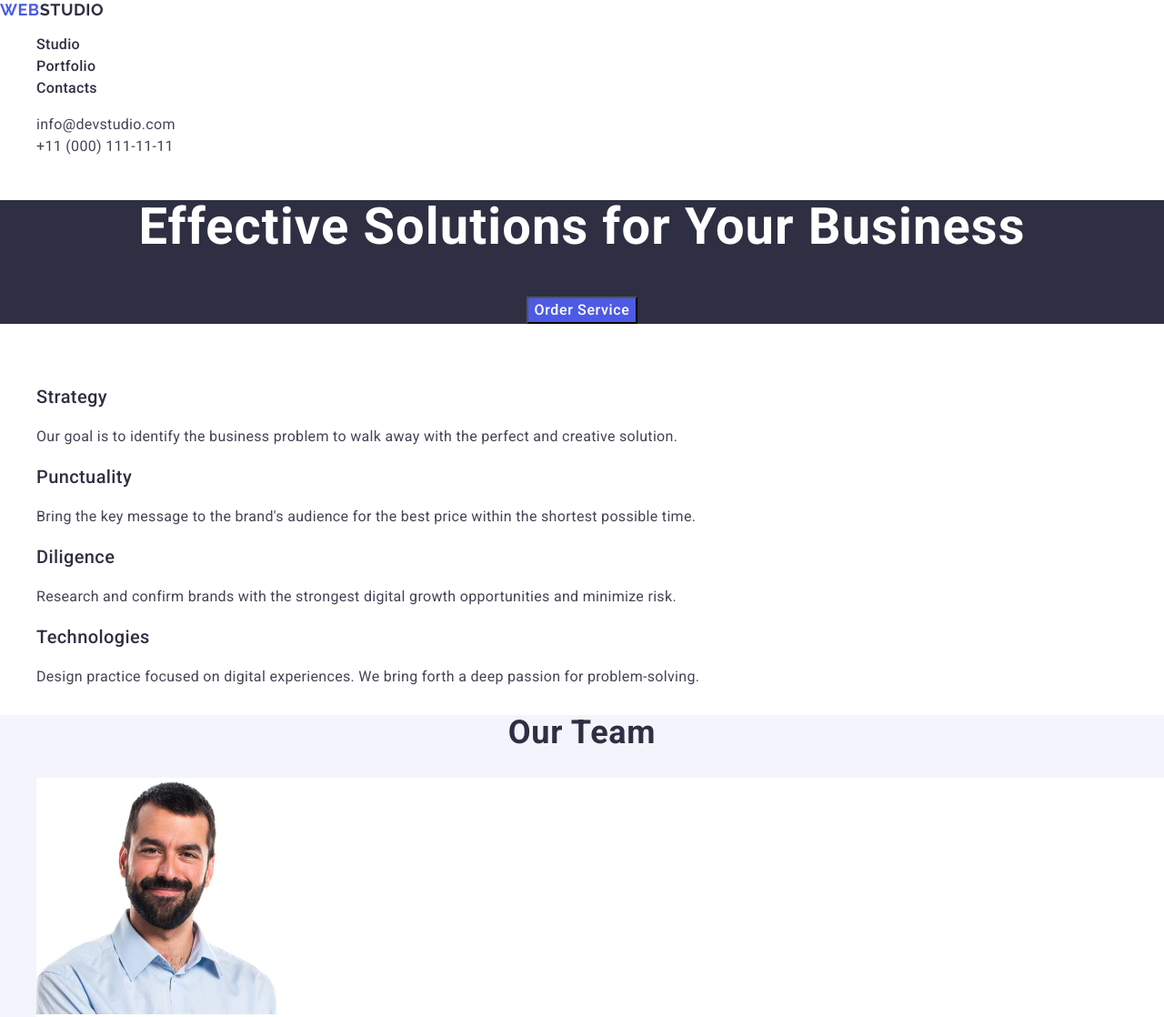
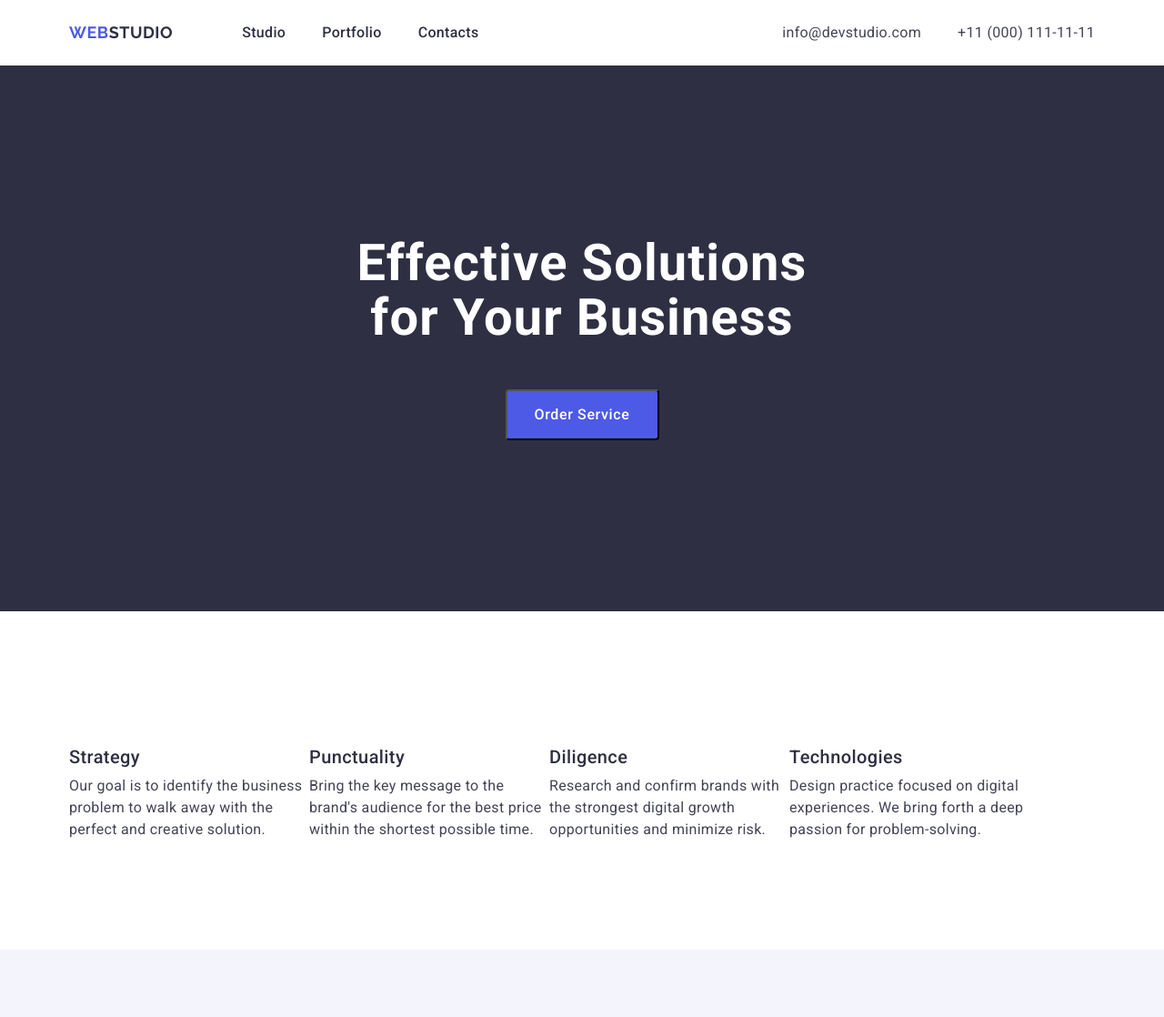
Before and after one commit to SvgNik/goit-markup-hw-03, a plain HTML site: page index.html in a window 1280 px wide. Shown: the top 1118 px of the page at 91% size. Drawn offline with nearby package versions, Linux system fonts and the light colour scheme.

Commit message:
Add styles and layout for all sections before validation

```diff
--- a/css/style.css
+++ b/css/style.css
@@ -1,3 +1,13 @@
+h1,
+h2,
+h3,
+h4,
+h5,
+h6,
+p {
+  margin: 0;
+}
+
 body {
   font-family: "Roboto", sans-serif;
   color: #434455;
@@ -12,6 +22,28 @@ a {
 ul,
 ol {
   list-style: none;
+  padding: 0;
+  margin: 0;
+}
+
+img {
+  display: block;
+  max-width: 100%;
+  height: auto;
+}
+
+.container {
+  max-width: 1158px;
+  padding-left: 15px;
+  padding-right: 15px;
+  margin-left: auto;
+  margin-right: auto;
+}
+
+.header-container {
+  display: flex;
+  justify-content: space-between;
+  align-items: center;
 }
 
 .logo {
@@ -27,6 +59,19 @@ ol {
 
 .header-n-logo {
   color: #2e2f42;
+}
+
+.nav {
+  display: flex;
+  align-items: center;
+  gap: 76px;
+}
+
+.nav-list {
+  display: flex;
+  gap: 40px;
+  padding-top: 24px;
+  padding-bottom: 24px;
 }
 
 .nav-links {
@@ -48,6 +93,12 @@ ol {
   font-style: normal;
 }
 
+.contact-list {
+  display: flex;
+  gap: 40px;
+  align-items: center;
+}
+
 .contact-links {
   font-family: "Roboto", sans-serif;
   line-height: 1.5;
@@ -62,7 +113,18 @@ ol {
 
 .hero {
   background-color: #2e2f42;
+  display: flex;
   text-align: center;
+  height: 600px;
+  justify-content: center;
+  padding: 188px 0;
+}
+
+.hero .container {
+  display: flex;
+  flex-direction: column;
+  align-items: center;
+  gap: 48px;
 }
 
 .hero-text {
@@ -71,8 +133,11 @@ ol {
   letter-spacing: 0.02em;
   text-align: center;
   color: #ffffff;
+  max-width: 496px;
+  margin: 0 auto;
 }
-.hero-button {
+
+.button {
   font-family: "Roboto", sans-serif;
   font-weight: 500;
   font-size: 16px;
@@ -81,6 +146,13 @@ ol {
   color: #ffffff;
   background-color: #4d5ae5;
   cursor: pointer;
+  border-radius: 4px;
+
+  width: 169px;
+  height: 56px;
+}
+
+.hero-button {
 }
 
 .hero-button:hover,
@@ -90,19 +162,31 @@ ol {
 
 .benefits {
   background-color: #ffffff;
+  padding-top: 120px;
+  padding-bottom: 120px;
+}
+
+.benefits .container {
 }
 
 .visually-hidden {
-clip: rect(0 0 0 0);
+  clip: rect(0 0 0 0);
   clip-path: inset(100%);
   overflow: hidden;
   white-space: nowrap;
   border: 0;
-
 }
 
 .benefits-list {
   list-style: none;
+  display: flex;
+}
+
+.benefits-item {
+  display: flex;
+  flex-direction: column;
+  gap: 8px;
+  width: calc((100% - 72px) / 4);
 }
 
 .benefits-subtitle {
@@ -123,6 +207,7 @@ clip: rect(0 0 0 0);
 
 .team {
   background-color: #f4f4fd;
+  padding: 120px 0;
 }
 
 .team-heading {
@@ -133,13 +218,21 @@ clip: rect(0 0 0 0);
   text-align: center;
   color: #2e2f42;
   text-transform: capitalize;
+  margin-bottom: 72px;
 }
 .team-list {
   list-style: none;
+  display: flex;
+  gap: 24px;
 }
 
 .team-item {
   background-color: #ffffff;
+  display: flex;
+  flex-direction: column;
+  align-items: center;
+  gap: 8px;
+  padding-bottom: 32px;
 }
 
 .team-name {
@@ -149,6 +242,7 @@ clip: rect(0 0 0 0);
   line-height: 1.2;
   letter-spacing: 0.02em;
   color: #2e2f42;
+  margin-top: 32px;
 }
 
 .team-position {
@@ -160,6 +254,8 @@ clip: rect(0 0 0 0);
 
 .portfolio {
   background-color: #ffffff;
+  margin-top: 120px;
+  margin-bottom: 120px;
 }
 
 .portfolio-heading {
@@ -169,10 +265,23 @@ clip: rect(0 0 0 0);
   text-align: center;
   color: #2e2f42;
   text-transform: capitalize;
+  margin-bottom: 72px;
 }
 
 .portfolio-list {
   list-style: none;
+  display: flex;
+  flex-wrap: wrap;
+  gap: 48px 24px;
+}
+
+.portfolio-item {
+  width: calc((100% - 48px) / 3) ;
+  box-sizing: border-box;
+  border: solid #E7E9FC 1px;
+  display: flex;
+  flex-direction: column;
+  height: 100%;
 }
 
 .portfolio-subtitle {
@@ -182,6 +291,8 @@ clip: rect(0 0 0 0);
   line-height: 1.2;
   letter-spacing: 0.02em;
   color: #2e2f42;
+  margin-top: 32px;
+  margin-bottom: 8px;
 }
 
 .portfolio-text {
@@ -189,16 +300,19 @@ clip: rect(0 0 0 0);
   line-height: 1.5;
   letter-spacing: 0.02em;
   color: #434455;
+  margin-bottom: 32px;
 }
 
 footer {
   background-color: #2e2f42;
+  padding: 100px 1020px 100px 156px;
 }
 
 .footer-text {
   color: #f4f4fd;
   line-height: 1.5;
   letter-spacing: 0.02em;
+  max-width: 264px;
 }
 
 .footer-logo {
@@ -209,6 +323,9 @@ footer {
   font-weight: 700;
   font-size: 18px;
   text-transform: uppercase;
+
+  display: inline-block;
+  margin-bottom: 16px;
 }
 
 .footer-n-logo {
--- a/index.html
+++ b/index.html
@@ -18,6 +18,7 @@
   </head>
   <body>
     <header class="header">
+      <div class="container header-container">
         <nav class="nav">
           <a href="./index.html" class="logo"
             >Web<span class="header-n-logo">Studio</span>
@@ -29,7 +30,7 @@
           </ul>
         </nav>
         <address class="contact">
-        <ul>
+          <ul class="contact-list">
             <li>
               <a class="contact-links" href="mailto:info@devstudio.com"
                 >info@devstudio.com</a
@@ -42,22 +43,28 @@
             </li>
           </ul>
         </address>
+      </div>
     </header>
 
     <main>
       <section class="hero">
+        <div class="container">
           <h1 class="hero-text">Effective Solutions for Your Business</h1>
-        <button type="button" class="hero-button">Order Service</button>
+          <button type="button" class="button hero-button">
+            Order Service
+          </button>
+        </div>
       </section>
 
       <section class="benefits">
+        <div class="container">
           <h2 class="visually-hidden">Benefits</h2>
           <ul class="benefits-list">
             <li class="benefits-item">
               <h3 class="benefits-subtitle">Strategy</h3>
               <p class="benefits-text">
-              Our goal is to identify the business problem to walk away with the
-              perfect and creative solution.
+                Our goal is to identify the business problem to walk away with
+                the perfect and creative solution.
               </p>
             </li>
 
@@ -85,9 +92,11 @@
               </p>
             </li>
           </ul>
+        </div>
       </section>
 
       <section class="team">
+        <div class="container">
           <h2 class="team-heading">Our Team</h2>
           <ul class="team-list">
             <li class="team-item">
@@ -138,9 +147,11 @@
               <p class="team-position">UI Designer</p>
             </li>
           </ul>
+        </div>
       </section>
 
       <section class="portfolio">
+        <div class="container">
           <h2 class="portfolio-heading">Our Portfolio</h2>
           <ul class="portfolio-list">
             <li class="portfolio-item">
@@ -204,18 +215,21 @@
               <p class="portfolio-text">Marketing</p>
             </li>
           </ul>
+        </div>
       </section>
     </main>
 
     <footer class="footer">
+      <div class="container">
         <a class="footer-logo" href="./index.html"
           >Web
           <span class="footer-n-logo">Studio</span>
         </a>
         <p class="footer-text">
-        Increase the flow of customers and sales for your business with digital
-        marketing & growth solutions.
+          Increase the flow of customers and sales for your business with
+          digital marketing & growth solutions.
         </p>
+      </div>
     </footer>
   </body>
 </html>
```
Lines whose indentation alone changed are shown as unchanged.
